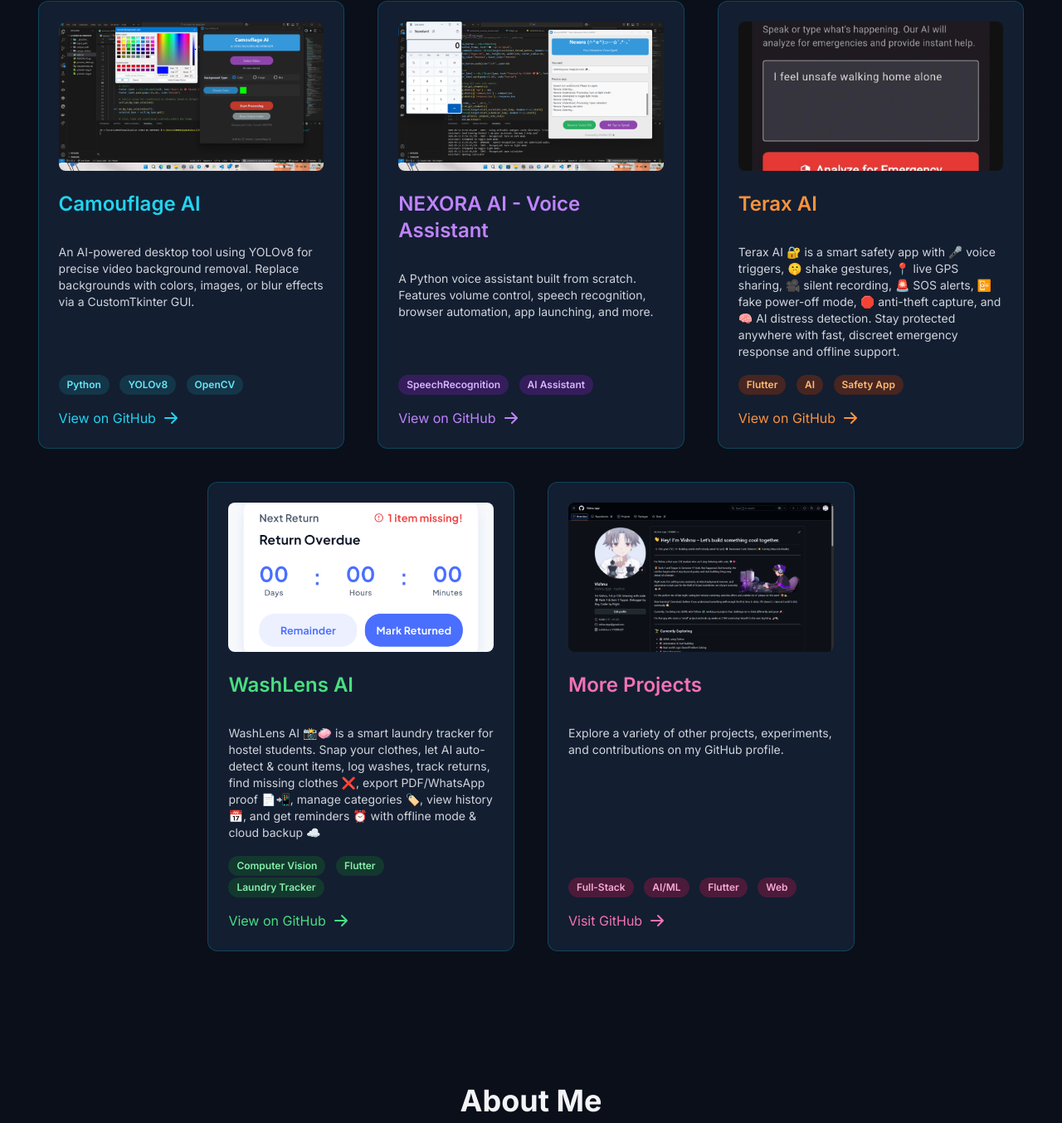
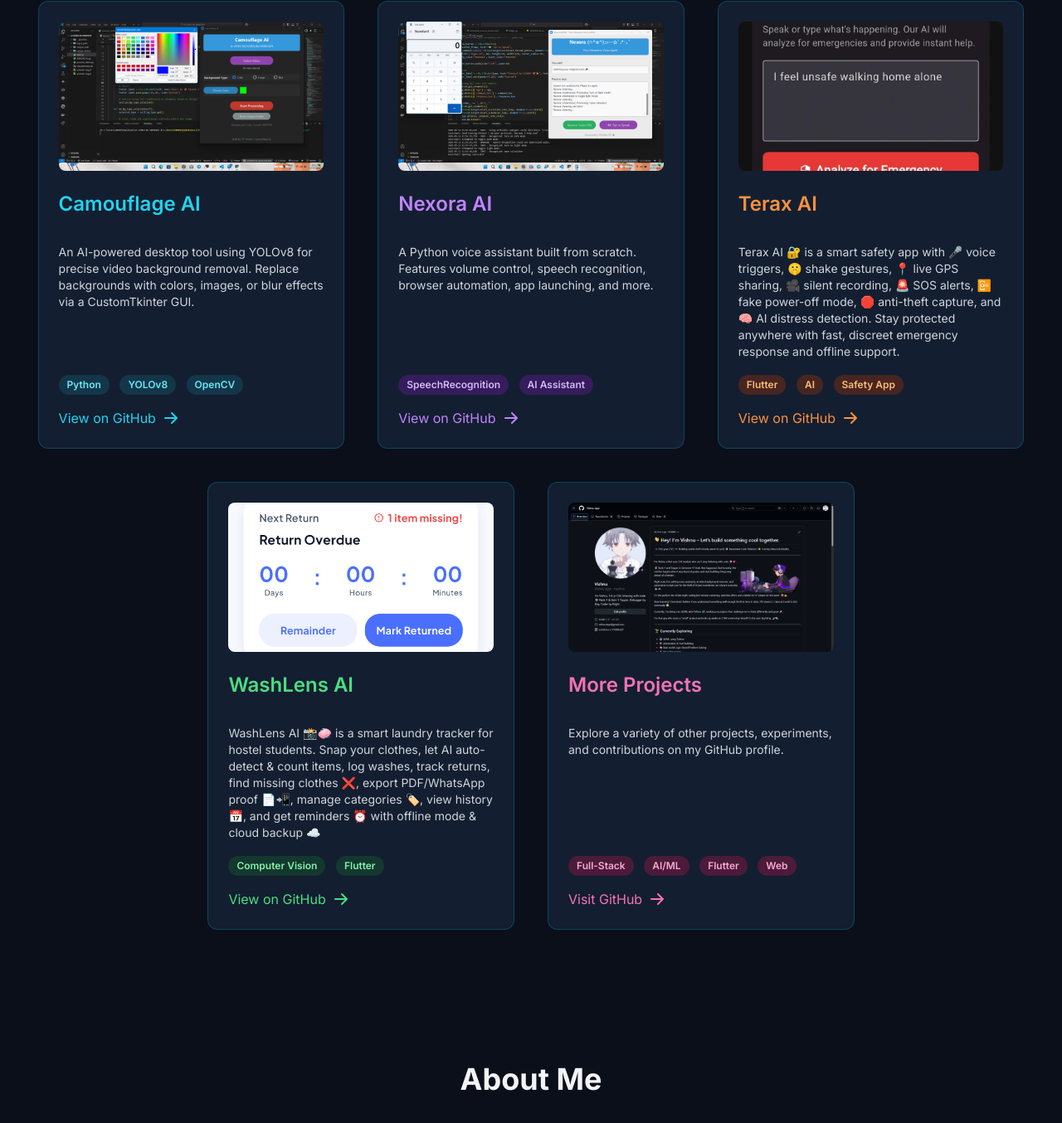
Before and after one commit to Vishnu-tppr/Portfolio, a plain HTML site: page index.html in a window 1280 px wide. Shown: the part 983-2337 px from the top of the page at 83% size. Drawn offline with nearby package versions, Linux system fonts and the light colour scheme; animation ran at ten frames a second.

Commit message:
Update NEXORA AI title and remove Laundry Tracker tag

```diff
--- a/index.html
+++ b/index.html
@@ -488,7 +488,7 @@
                          <div class="relative mb-6">
                             <img src="Assets/Nexora AI.png" alt="NEXORA AI Voice Assistant" class="rounded-lg w-full aspect-video object-cover transition-transform duration-300 group-hover:scale-105 group-hover:shadow-lg group-hover:shadow-purple-500/30" onerror="this.onerror=null;this.src='https://placehold.co/600x400/17253C/E0E7FF?text=Image+Not+Found';">
                          </div>
-                        <h3 class="text-2xl font-semibold mb-1 text-purple-400">NEXORA AI - Voice Assistant</h3>
+                        <h3 class="text-2xl font-semibold mb-1 text-purple-400">Nexora AI</h3>
                         <p class="text-xs text-gray-400 font-mono tracking-wider mb-3 opacity-0 transform -translate-y-2 group-hover:opacity-100 group-hover:translate-y-0 transition-all duration-300 delay-100">
                            Completed: May 2025
                         </p>
@@ -533,7 +533,6 @@
                         <div class="mt-auto mb-4">
                            <span class="inline-block bg-green-900/50 text-green-300 text-xs font-semibold mr-2 px-2.5 py-1 rounded-full">Computer Vision</span>
                            <span class="inline-block bg-green-900/50 text-green-300 text-xs font-semibold mr-2 px-2.5 py-1 rounded-full">Flutter</span>
-                           <span class="inline-block bg-green-900/50 text-green-300 text-xs font-semibold mr-2 px-2.5 py-1 rounded-full">Laundry Tracker</span>
                         </div>
                         <a href="https://github.com/Vishnu-tppr/WashLens-AI" target="_blank" rel="noopener noreferrer" class="portfolio-interactive text-green-400 hover:text-green-200 font-medium inline-flex items-center self-start">View on GitHub
                             <svg xmlns="http://www.w3.org/2000/svg" class="h-5 w-5 ml-2 transition-transform duration-300 group-hover:translate-x-1" viewBox="0 0 20 20" fill="currentColor"><path fill-rule="evenodd" d="M10.293 3.293a1 1 0 011.414 0l6 6a1 1 0 010 1.414l-6 6a1 1 0 01-1.414-1.414L14.586 11H3a1 1 0 110-2h11.586l-4.293-4.293a1 1 0 010-1.414z" clip-rule="evenodd" /></svg>
```
